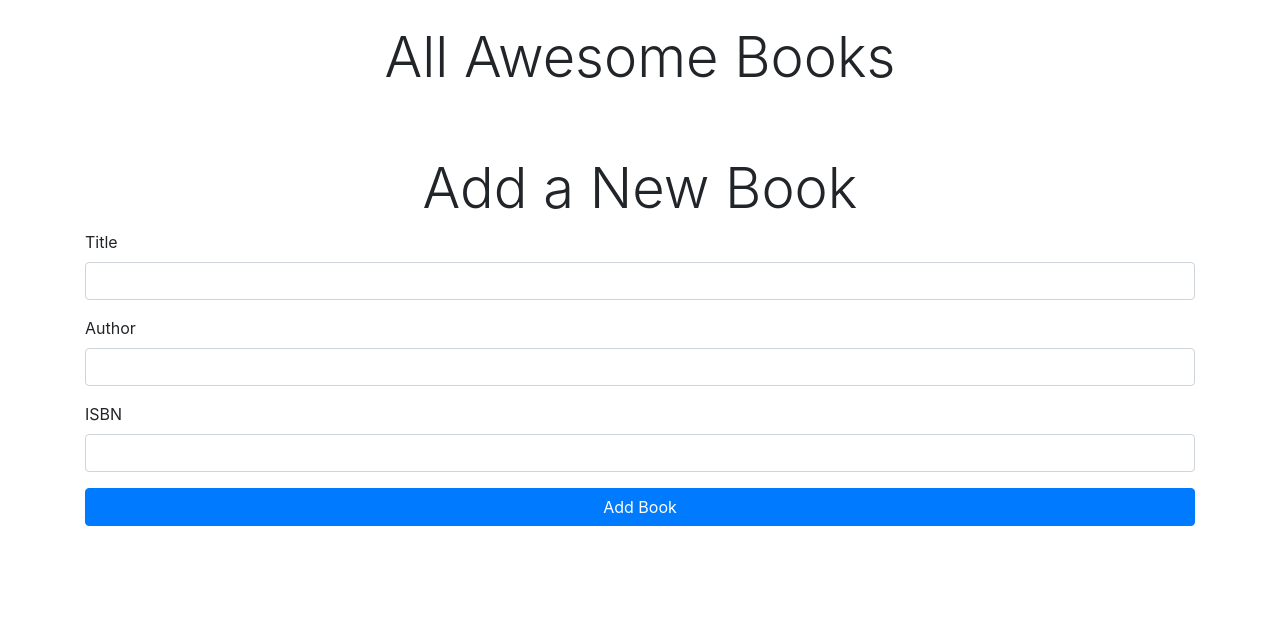
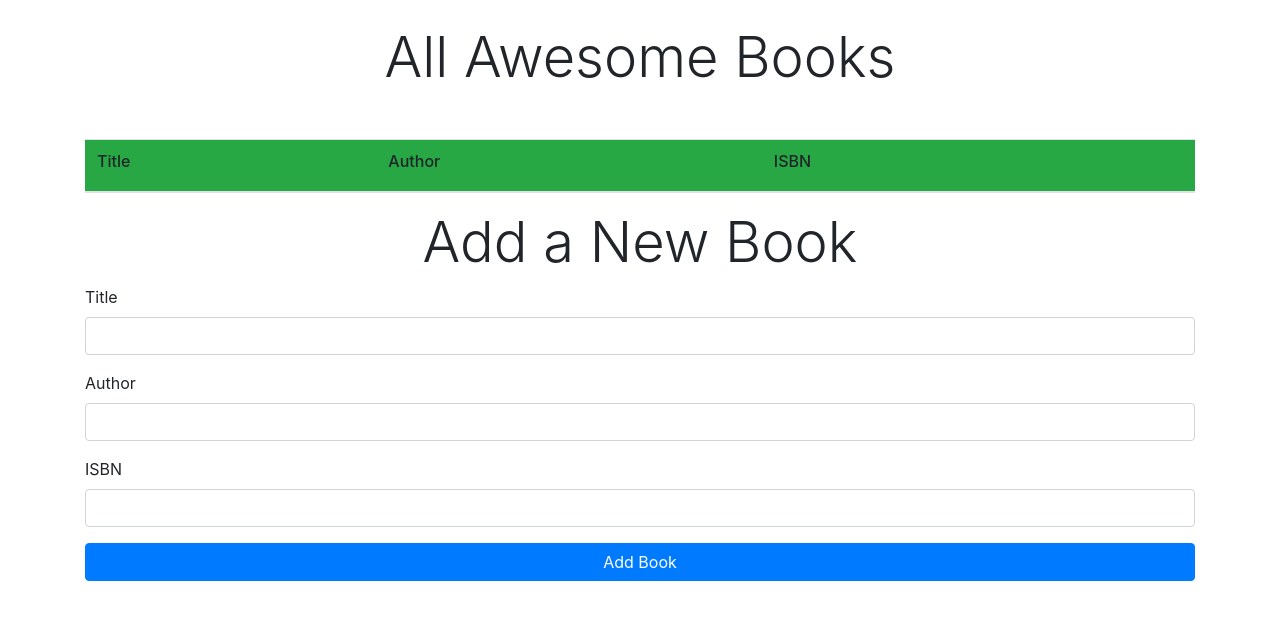
Before and after one commit to ab-noori/Awesome-Books, a plain HTML site: page index.html in a window 1280 px wide. Drawn offline with nearby package versions, Linux system fonts and the light colour scheme.

Commit message:
Add table header to the book list.

```diff
--- a/index.html
+++ b/index.html
@@ -15,14 +15,14 @@
         <div class="container mt-4">
             <h1 class="display-4 text-center">All Awesome Books</h1>
             <table class="table table-striped mt-5 bg-success">
-                <!-- <thead>
+                <thead>
                   <tr>
-                    <th></th>
-                    <th></th>
-                    <th></th>
+                    <th><h6>Title</h6></th>
+                    <th><h6>Author</h6></th>
+                    <th><h6>ISBN</h6></th>
                     <th></th>
                   </tr>
-                </thead> -->
+                </thead>
                 <tbody id="book-list">
 
                 </tbody>
```
